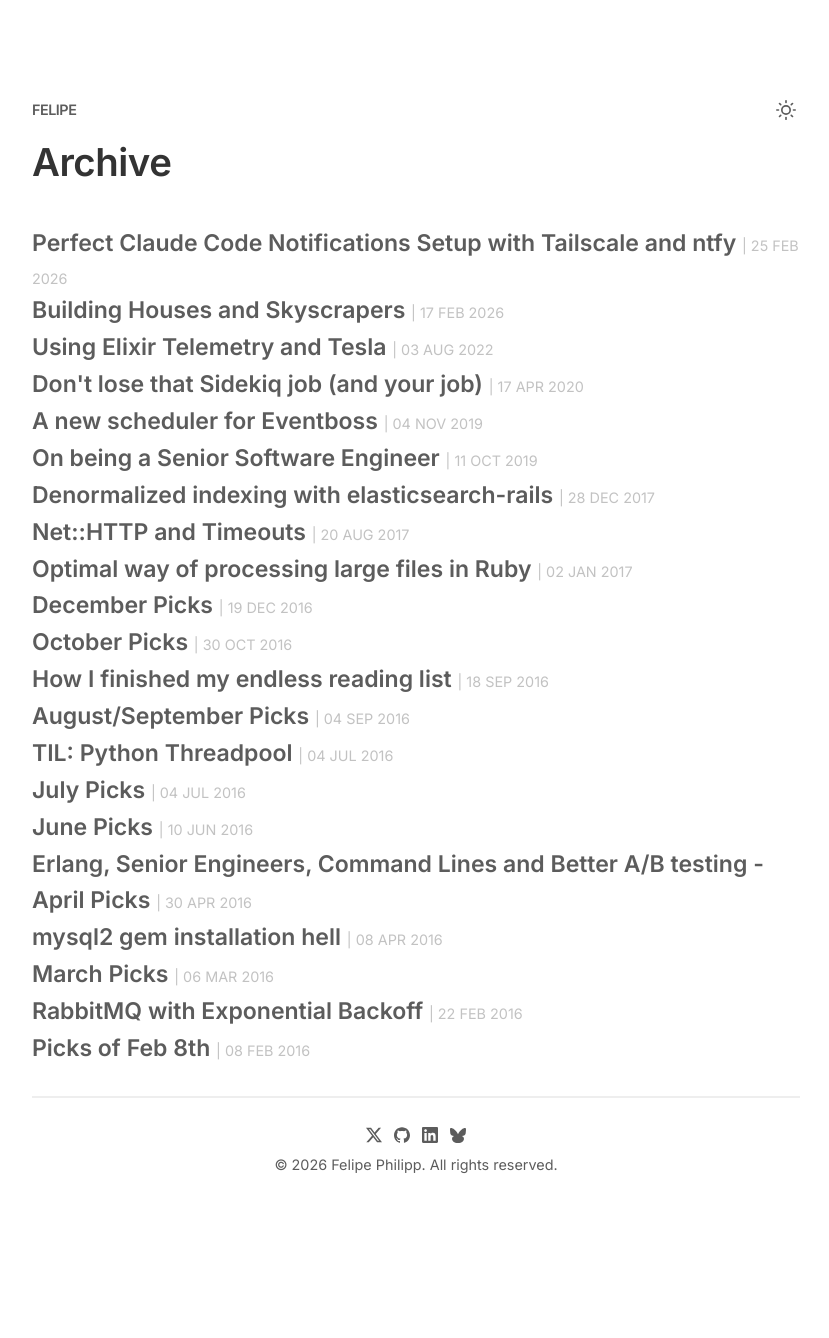
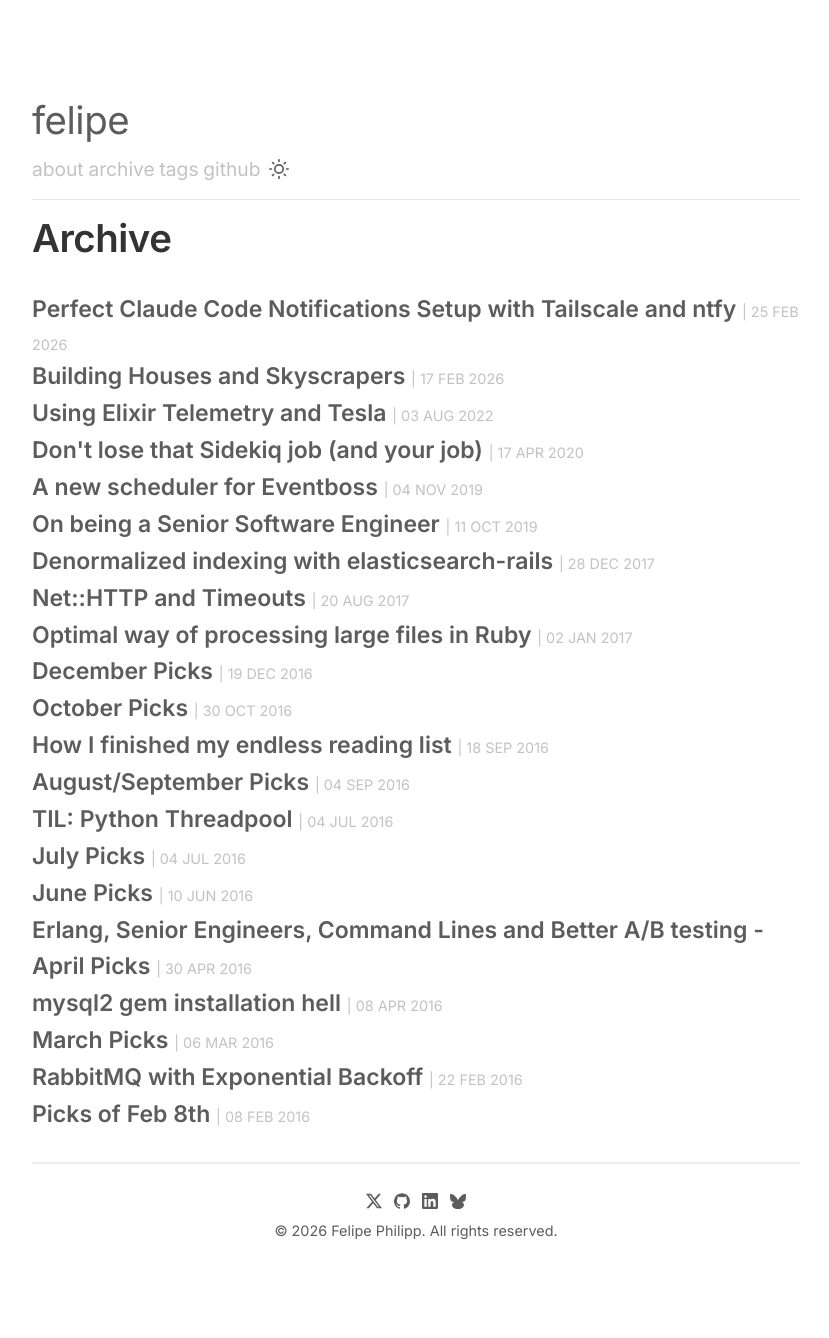
Before and after one commit to felipeelias/felipeelias.github.io, a Jekyll site: the page built from archive/index.html, in a window 1280 px wide. Shown: the whole page, without its empty margins (224-1053 px from the left). Built offline with Jekyll 4.4.1, drawn with Linux system fonts in a browser that asks for light colours; before the commit the page ends 1272 px from its top, so only the background shows below that.

Commit message:
feat: use consistent header with nav and active page highlight

```diff
--- a/_includes/header.html
+++ b/_includes/header.html
@@ -4,10 +4,13 @@
   </h1>
   <nav class="header-nav">
     {% for nav in site.nav %}
+    {% assign nav_path = nav.url | prepend: site.baseurl %}
     {% if nav.url contains 'http://' or nav.url contains 'https://' %}
     <a href="{{ nav.url }}">{{ nav.name }}</a>
+    {% elsif page.url == nav_path or page.url == nav_path | append: "/" %}
+    <a href="{{ nav_path }}" class="active">{{ nav.name }}</a>
     {% else %}
-    <a href="{{ nav.url | prepend: site.baseurl }}">{{ nav.name }}</a>
+    <a href="{{ nav_path }}">{{ nav.name }}</a>
     {% endif %}
     {% endfor %}
     {% include theme-toggle.html %}
--- a/_layouts/page.html
+++ b/_layouts/page.html
@@ -1,12 +1,7 @@
 ---
 layout: default
 ---
-<header class="header-small-container">
-  <h1 class="header-small">
-    <a href="{{site.url}}{{site.baseurl}}">{{ site.name }}</a>
-  </h1>
-  {% include theme-toggle.html %}
-</header>
+{% include header.html %}
 <div class="page">
   <h1 class="page-title">{{ page.title }}</h1>
   {{ content }}
--- a/_sass/_site.scss
+++ b/_sass/_site.scss
@@ -33,7 +33,9 @@ body {
   Header
   -------------- */
 .header {
-  padding: 2%;
+  margin-bottom: .75rem;
+  padding-bottom: .75rem;
+  border-bottom: 1px solid var(--color-border);
 
   &-title {
     font-weight: 300;
@@ -73,6 +75,9 @@ body {
         text-decoration: none;
       }
 
+      &.active {
+        color: $base-color;
+      }
     }
   }
 }
@@ -100,7 +105,7 @@ body {
 
 .page {
   &-title {
-    margin-bottom: 2rem;
+    margin-bottom: 1.5rem;
   }
 }
 
@@ -159,7 +164,7 @@ body {
 
 .list {
   &-post {
-    padding: 4% 2%;
+    padding: 4% 0;
     border-bottom: 1px solid var(--color-border);
 
     &:last-child {
@@ -428,7 +433,7 @@ body {
   -------------- */
 .intro {
   margin-bottom: 1rem;
-  padding: 0 2%;
+  padding: 0;
   color: var(--color-base-lighten-20);
   font-size: 1rem;
 
```
Also changed, not shown: _layouts/post.html (+1 -6 lines).
